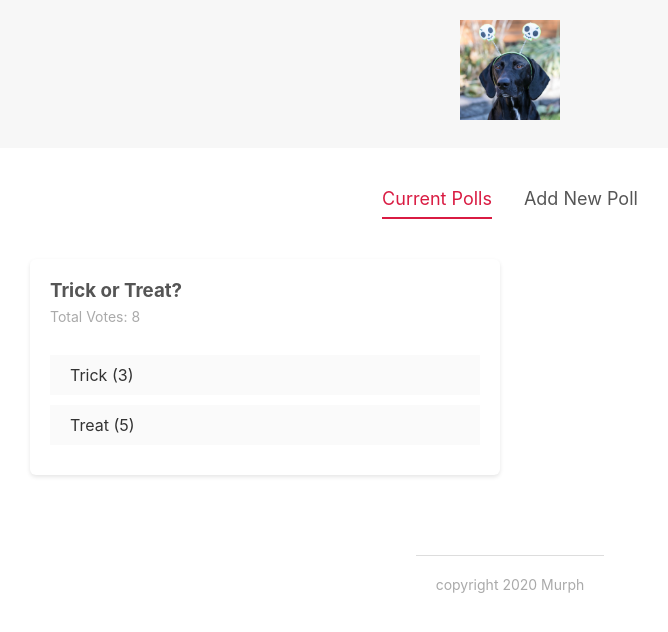
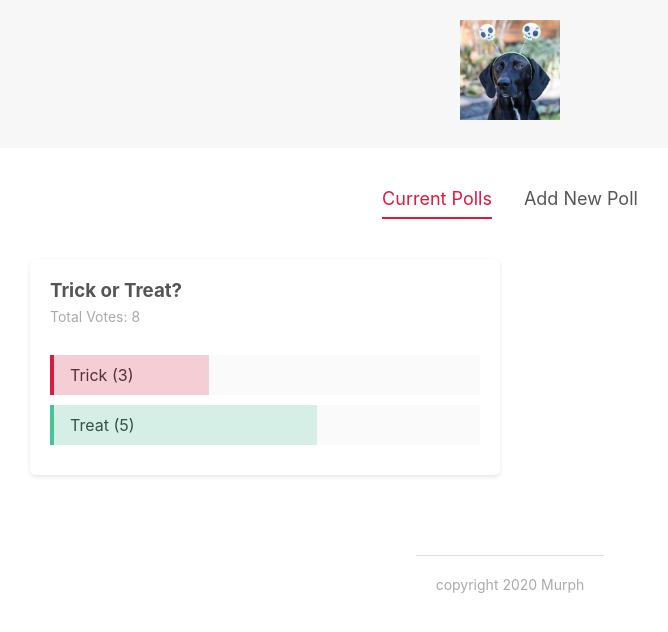
Before and after one commit to winklockm/svelte-app, a Svelte app: page / in a window 1280 px wide. Shown: the top 632 px of the page, without its empty margins (130-798 px from the left). Built offline with nearby package versions, Linux system fonts and the light colour scheme.

Commit message:
add colorful percentage voting bars

```diff
--- a/src/components/PollDetails.svelte
+++ b/src/components/PollDetails.svelte
@@ -6,6 +6,9 @@
 
     // reactive values
     $: totalVotes = poll.votesA + poll.votesB;
+    // percentage values for voting bar
+    $: percentA = Math.floor(100 / totalVotes * poll.votesA);
+    $: percentB = Math.floor(100 / totalVotes * poll.votesB);
 
     // handling votes
     const handleVote = (option, id) => {
@@ -19,11 +22,11 @@
         <h3>{poll.question}</h3>
         <p>Total Votes: {totalVotes}</p>
         <div class="answer" on:click={() => handleVote('a', poll.id)}>
-            <div class="percent percent-a"></div>
+            <div class="percent percent-a" style="width: {percentA}%"></div>
             <span>{poll.answerA} ({poll.votesA})</span>
         </div>
         <div class="answer" on:click={() => handleVote('b', poll.id)}>
-            <div class="percent percent-b"></div>
+            <div class="percent percent-b" style="width: {percentB}%"></div>
             <span>{poll.answerB} ({poll.votesB})</span>
         </div>
     </div>
@@ -53,5 +56,18 @@
         display: inline-block;
         padding: 10px 20px;
     }
+    .percent {
+        height: 100%;
+        position: absolute;
+        box-sizing: border-box;
+    }
+    .percent-a {
+        border-left: 4px solid #d91b42;
+        background: rgba(217,27,66,0.2);
+    }
+    .percent-b {
+        border-left: 4px solid #45c495;
+        background: rgba(69,196,150,0.2);
+    }
 
 </style>
```
